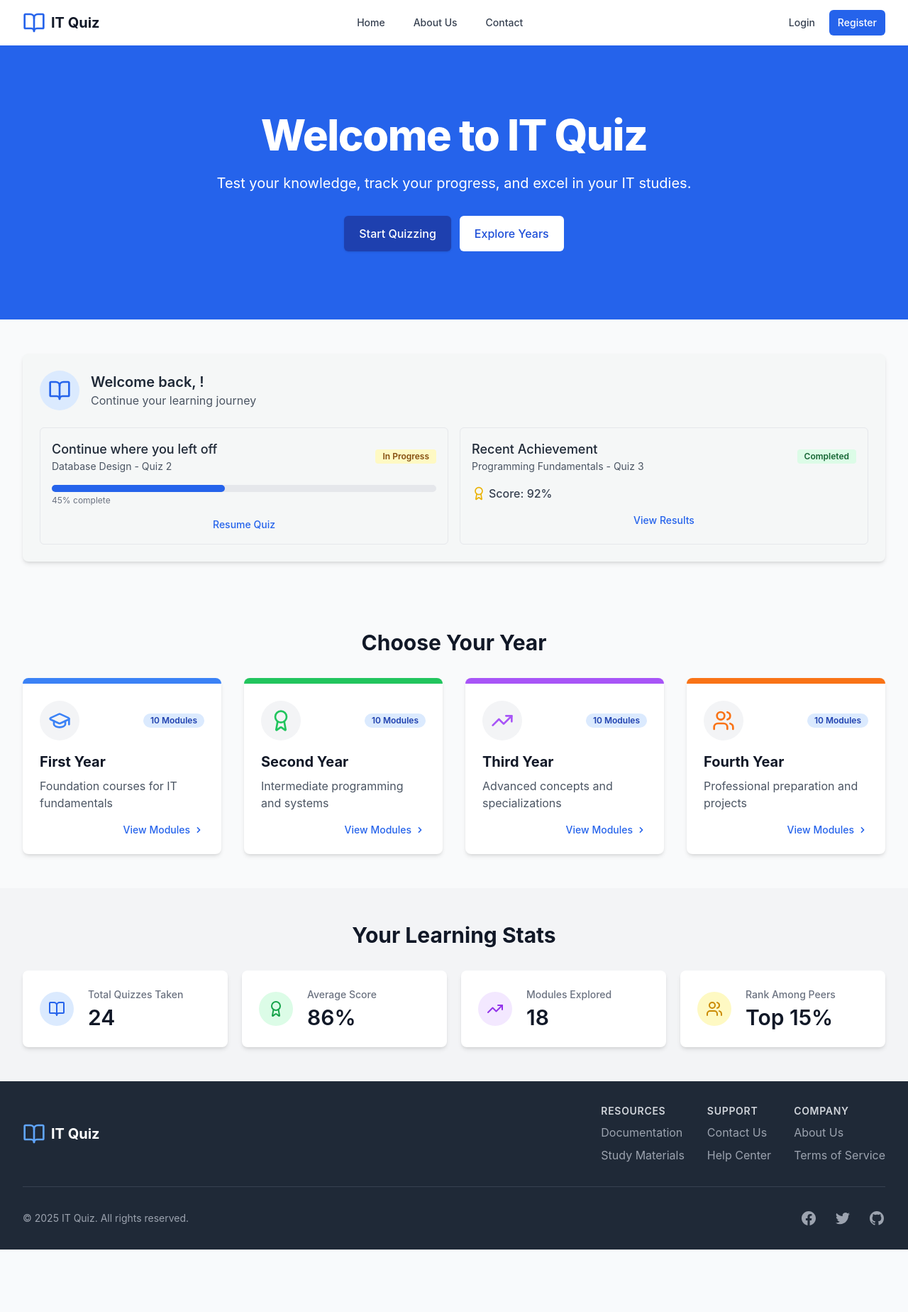
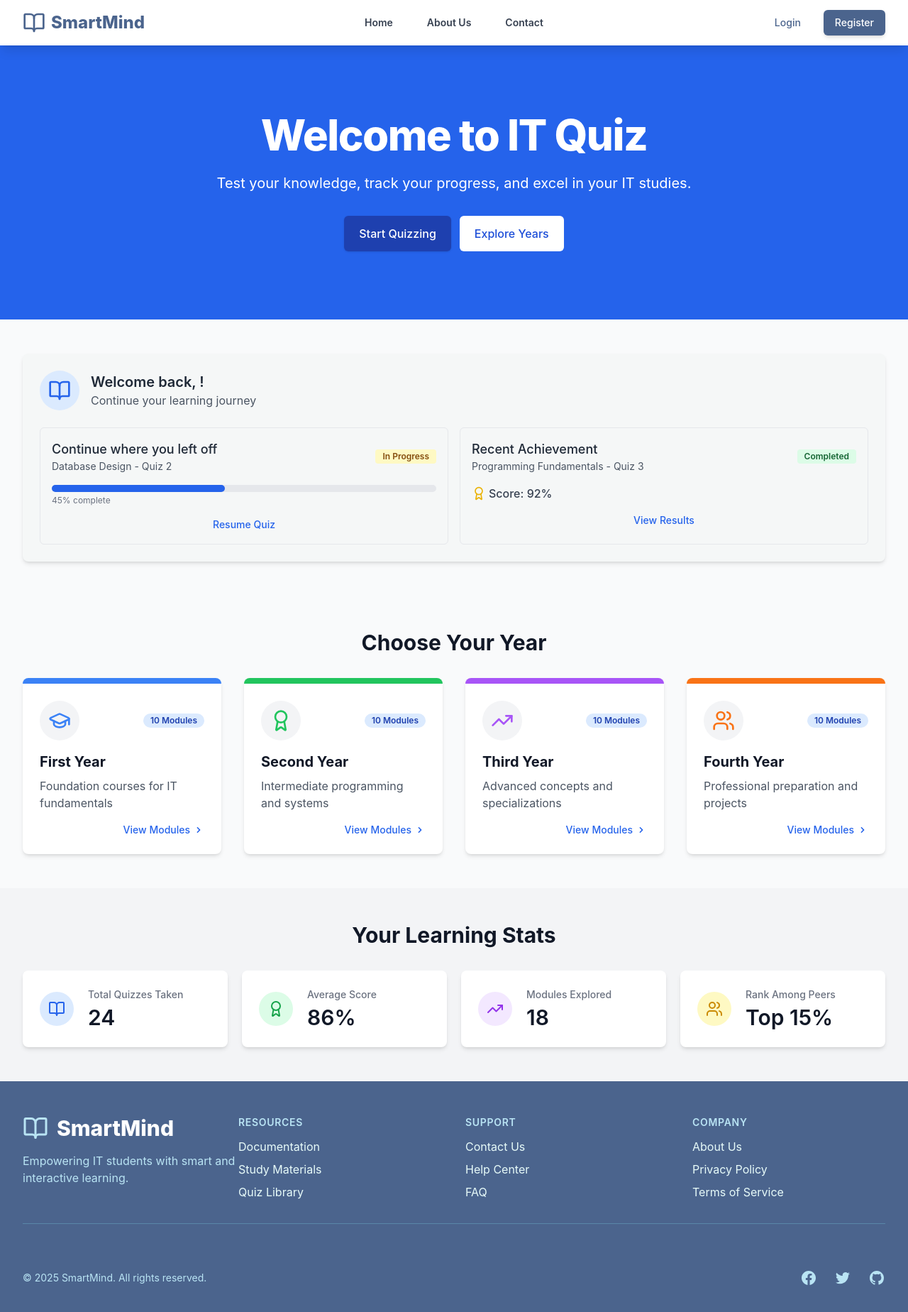
Before and after one commit to ImashaKalpani/Quiz-Website, a React (Vite) app in the folder quiz-web/: page / in a window 1280 px wide. Shown: the top 1848 px of the page at 71% size. Before the commit the page ends 1760 px from the top, so only its background shows below. Built offline with nearby package versions, Linux system fonts and the light colour scheme.

Commit message:
nav and footer update

```diff
--- a/quiz-web/src/components/Footer.tsx
+++ b/quiz-web/src/components/Footer.tsx
@@ -1,61 +1,89 @@
 import React from 'react';
 import { Link } from 'react-router-dom';
 import { BookOpenIcon } from 'lucide-react';
+
 const Footer: React.FC = () => {
-  return <footer className="bg-gray-800 text-white py-8">
+  return (
+    // Use smartmind-dark for the footer background and apply a subtle reveal animation on page load.
+    // text-smartmind-very-light for general text, and smartmind-light for hover effects.
+    <footer className="bg-smartmind-dark text-smartmind-very-light py-10 md:py-12 animate-page-reveal">
       <div className="max-w-7xl mx-auto px-4 sm:px-6 lg:px-8">
-        <div className="flex flex-col md:flex-row justify-between items-center">
-          <div className="flex items-center mb-4 md:mb-0">
-            <BookOpenIcon className="h-8 w-8 text-blue-400" />
-            <span className="ml-2 text-xl font-bold">IT Quiz</span>
+        {/* Top section: Logo and Navigation Links */}
+        <div className="flex flex-col md:flex-row justify-between items-center md:items-start border-b border-smartmind-medium pb-8 mb-8">
+          {/* Logo Section */}
+          <div className="flex flex-col items-center md:items-start mb-8 md:mb-0 md:w-1/4">
+            <Link to="/" className="flex items-center group">
+              <BookOpenIcon className="h-9 w-9 text-smartmind-light group-hover:text-smartmind-very-light transition-colors duration-300 transform group-hover:scale-105" />
+              <span className="ml-3 text-3xl font-extrabold text-white">SmartMind</span>
+            </Link>
+            <p className="mt-4 text-smartmind-light text-center md:text-left max-w-xs">
+              Empowering IT students with smart and interactive learning.
+            </p>
           </div>
-          <div className="flex flex-col md:flex-row md:space-x-8">
-            <div className="mb-4 md:mb-0 text-center md:text-left">
-              <h3 className="text-sm font-semibold text-gray-300 uppercase tracking-wider">
+
+          {/* Navigation Links Sections */}
+          <div className="grid grid-cols-1 sm:grid-cols-3 gap-8 md:gap-12 md:w-3/4">
+            <div className="text-center md:text-left">
+              <h3 className="text-sm font-semibold text-smartmind-light uppercase tracking-wider mb-3">
                 Resources
               </h3>
-              <ul className="mt-2 space-y-2">
+              <ul className="space-y-2">
                 <li>
-                  <a href="#" className="text-gray-400 hover:text-white">
+                  <a href="#" className="text-smartmind-very-light hover:text-smartmind-light transition-colors duration-200">
                     Documentation
                   </a>
                 </li>
                 <li>
-                  <a href="#" className="text-gray-400 hover:text-white">
+                  <a href="#" className="text-smartmind-very-light hover:text-smartmind-light transition-colors duration-200">
                     Study Materials
                   </a>
                 </li>
-              </ul>
-            </div>
-            <div className="mb-4 md:mb-0 text-center md:text-left">
-              <h3 className="text-sm font-semibold text-gray-300 uppercase tracking-wider">
-                Support
-              </h3>
-              <ul className="mt-2 space-y-2">
                 <li>
-                  <Link to="/contact" className="text-gray-400 hover:text-white">
-                    Contact Us
-                  </Link>
-                </li>
-                <li>
-                  <a href="#" className="text-gray-400 hover:text-white">
-                    Help Center
+                  <a href="#" className="text-smartmind-very-light hover:text-smartmind-light transition-colors duration-200">
+                    Quiz Library
                   </a>
                 </li>
               </ul>
             </div>
             <div className="text-center md:text-left">
-              <h3 className="text-sm font-semibold text-gray-300 uppercase tracking-wider">
+              <h3 className="text-sm font-semibold text-smartmind-light uppercase tracking-wider mb-3">
+                Support
+              </h3>
+              <ul className="space-y-2">
+                <li>
+                  <Link to="/contact" className="text-smartmind-very-light hover:text-smartmind-light transition-colors duration-200">
+                    Contact Us
+                  </Link>
+                </li>
+                <li>
+                  <a href="#" className="text-smartmind-very-light hover:text-smartmind-light transition-colors duration-200">
+                    Help Center
+                  </a>
+                </li>
+                <li>
+                  <a href="#" className="text-smartmind-very-light hover:text-smartmind-light transition-colors duration-200">
+                    FAQ
+                  </a>
+                </li>
+              </ul>
+            </div>
+            <div className="text-center md:text-left">
+              <h3 className="text-sm font-semibold text-smartmind-light uppercase tracking-wider mb-3">
                 Company
               </h3>
-              <ul className="mt-2 space-y-2">
+              <ul className="space-y-2">
                 <li>
-                  <Link to="/about" className="text-gray-400 hover:text-white">
+                  <Link to="/about" className="text-smartmind-very-light hover:text-smartmind-light transition-colors duration-200">
                     About Us
                   </Link>
                 </li>
                 <li>
-                  <a href="#" className="text-gray-400 hover:text-white">
+                  <a href="#" className="text-smartmind-very-light hover:text-smartmind-light transition-colors duration-200">
+                    Privacy Policy
+                  </a>
+                </li>
+                <li>
+                  <a href="#" className="text-smartmind-very-light hover:text-smartmind-light transition-colors duration-200">
                     Terms of Service
                   </a>
                 </li>
@@ -63,32 +91,34 @@ const Footer: React.FC = () => {
             </div>
           </div>
         </div>
-        <div className="mt-8 border-t border-gray-700 pt-8 flex flex-col md:flex-row justify-between items-center">
-          <p className="text-gray-400 text-sm">
-            © {new Date().getFullYear()} IT Quiz. All rights reserved.
+
+        {/* Bottom Section: Copyright and Social Icons */}
+        <div className="pt-8 flex flex-col md:flex-row justify-between items-center text-sm text-smartmind-light">
+          <p className="mb-4 md:mb-0 text-center md:text-left">
+            © {new Date().getFullYear()} SmartMind. All rights reserved.
           </p>
-          <div className="mt-4 md:mt-0 flex space-x-6">
-            <a href="#" className="text-gray-400 hover:text-white">
-              <span className="sr-only">Facebook</span>
-              <svg className="h-6 w-6" fill="currentColor" viewBox="0 0 24 24" aria-hidden="true">
+          <div className="flex space-x-6">
+            {/* Social Media Icons with smartmind colors */}
+            <a href="#" className="text-smartmind-light hover:text-white transition-colors duration-300 transform hover:scale-110" aria-label="Facebook">
+              <svg className="h-6 w-6" fill="currentColor" viewBox="0 0 24 24">
                 <path fillRule="evenodd" d="M22 12c0-5.523-4.477-10-10-10S2 6.477 2 12c0 4.991 3.657 9.128 8.438 9.878v-6.987h-2.54V12h2.54V9.797c0-2.506 1.492-3.89 3.777-3.89 1.094 0 2.238.195 2.238.195v2.46h-1.26c-1.243 0-1.63.771-1.63 1.562V12h2.773l-.443 2.89h-2.33v6.988C18.343 21.128 22 16.991 22 12z" clipRule="evenodd" />
               </svg>
             </a>
-            <a href="#" className="text-gray-400 hover:text-white">
-              <span className="sr-only">Twitter</span>
-              <svg className="h-6 w-6" fill="currentColor" viewBox="0 0 24 24" aria-hidden="true">
+            <a href="#" className="text-smartmind-light hover:text-white transition-colors duration-300 transform hover:scale-110" aria-label="Twitter">
+              <svg className="h-6 w-6" fill="currentColor" viewBox="0 0 24 24">
                 <path d="M8.29 20.251c7.547 0 11.675-6.253 11.675-11.675 0-.178 0-.355-.012-.53A8.348 8.348 0 0022 5.92a8.19 8.19 0 01-2.357.646 4.118 4.118 0 001.804-2.27 8.224 8.224 0 01-2.605.996 4.107 4.107 0 00-6.993 3.743 11.65 11.65 0 01-8.457-4.287 4.106 4.106 0 001.27 5.477A4.072 4.072 0 012.8 9.713v.052a4.105 4.105 0 003.292 4.022 4.095 4.095 0 01-1.853.07 4.108 4.108 0 003.834 2.85A8.233 8.233 0 012 18.407a11.616 11.616 0 006.29 1.84" />
               </svg>
             </a>
-            <a href="#" className="text-gray-400 hover:text-white">
-              <span className="sr-only">GitHub</span>
-              <svg className="h-6 w-6" fill="currentColor" viewBox="0 0 24 24" aria-hidden="true">
+            <a href="#" className="text-smartmind-light hover:text-white transition-colors duration-300 transform hover:scale-110" aria-label="GitHub">
+              <svg className="h-6 w-6" fill="currentColor" viewBox="0 0 24 24">
                 <path fillRule="evenodd" d="M12 2C6.477 2 2 6.484 2 12.017c0 4.425 2.865 8.18 6.839 9.504.5.092.682-.217.682-.483 0-.237-.008-.868-.013-1.703-2.782.605-3.369-1.343-3.369-1.343-.454-1.158-1.11-1.466-1.11-1.466-.908-.62.069-.608.069-.608 1.003.07 1.531 1.032 1.531 1.032.892 1.53 2.341 1.088 2.91.832.092-.647.35-1.088.636-1.338-2.22-.253-4.555-1.113-4.555-4.951 0-1.093.39-1.988 1.029-2.688-.103-.253-.446-1.272.098-2.65 0 0 .84-.27 2.75 1.026A9.564 9.564 0 0112 6.844c.85.004 1.705.115 2.504.337 1.909-1.296 2.747-1.027 2.747-1.027.546 1.379.202 2.398.1 2.651.64.7 1.028 1.595 1.028 2.688 0 3.848-2.339 4.695-4.566 4.943.359.309.678.92.678 1.855 0 1.338-.012 2.419-.012 2.747 0 .268.18.58.688.482A10.019 10.019 0 0022 12.017C22 6.484 17.522 2 12 2z" clipRule="evenodd" />
               </svg>
             </a>
           </div>
         </div>
       </div>
-    </footer>;
+    </footer>
+  );
 };
+
 export default Footer;
--- a/quiz-web/src/components/Navbar.tsx
+++ b/quiz-web/src/components/Navbar.tsx
@@ -1,11 +1,11 @@
 import React, { useState, useEffect } from 'react';
 import { Link, useNavigate } from 'react-router-dom';
-import { useAuth } from '../context/AuthContext';
+import { useAuth } from '../context/AuthContext'; // Assuming AuthContext provides user and logout
 import { MenuIcon, XIcon, BookOpenIcon, UserIcon, LogOutIcon } from 'lucide-react';
 
 const Navbar: React.FC = () => {
   const [isMenuOpen, setIsMenuOpen] = useState(false);
-  const { user, logout } = useAuth();
+  const { user, logout } = useAuth(); // Destructure user and logout from AuthContext
   const navigate = useNavigate();
 
   // State for profile photo URL
@@ -25,54 +25,77 @@ const Navbar: React.FC = () => {
   };
 
   return (
-    <nav className="bg-white shadow-2xl">
+    // Navbar container with shadow and a subtle entrance animation
+    <nav className="bg-white shadow-lg animate-page-reveal">
       <div className="max-w-7xl mx-auto px-4 sm:px-6 lg:px-8">
-        <div className="flex justify-between h-16">
-          <div className="flex">
-            <Link to="/" className="flex-shrink-0 flex items-center">
-              <BookOpenIcon className="h-8 w-8 text-blue-600" />
-              <span className="ml-2 text-xl font-bold text-gray-900">IT Quiz</span>
+        <div className="flex justify-between h-16 items-center">
+          {/* Logo Section */}
+          <div className="flex-shrink-0 flex items-center">
+            <Link to="/" className="flex items-center group">
+              <BookOpenIcon className="h-8 w-8 text-smartmind-dark group-hover:text-smartmind-medium transition-colors duration-300 transform group-hover:scale-105" />
+              <span className="ml-2 text-2xl font-extrabold text-smartmind-dark group-hover:text-smartmind-medium transition-colors duration-300">SmartMind</span>
             </Link>
           </div>
 
+          {/* Desktop Navigation Links */}
           <div className="hidden sm:ml-6 sm:flex sm:items-center">
-            <div className="flex space-x-4">
-              <Link to="/" className="px-3 py-2 rounded-md text-sm font-medium text-gray-700 hover:text-blue-600 hover:bg-gray-50">
+            <div className="flex space-x-6">
+              <Link
+                to="/"
+                className="px-3 py-2 rounded-md text-sm font-semibold text-gray-700
+                           hover:text-smartmind-dark hover:bg-smartmind-very-light
+                           transition-all duration-300 transform hover:scale-105"
+              >
                 Home
               </Link>
-              <Link to="/about" className="px-3 py-2 rounded-md text-sm font-medium text-gray-700 hover:text-blue-600 hover:bg-gray-50">
+              <Link
+                to="/about"
+                className="px-3 py-2 rounded-md text-sm font-semibold text-gray-700
+                           hover:text-smartmind-dark hover:bg-smartmind-very-light
+                           transition-all duration-300 transform hover:scale-105"
+              >
                 About Us
               </Link>
-              <Link to="/contact" className="px-3 py-2 rounded-md text-sm font-medium text-gray-700 hover:text-blue-600 hover:bg-gray-50">
+              <Link
+                to="/contact"
+                className="px-3 py-2 rounded-md text-sm font-semibold text-gray-700
+                           hover:text-smartmind-dark hover:bg-smartmind-very-light
+                           transition-all duration-300 transform hover:scale-105"
+              >
                 Contact
               </Link>
             </div>
           </div>
 
+          {/* Desktop Auth Section */}
           <div className="hidden sm:ml-6 sm:flex sm:items-center">
-            <div className="flex items-center">
+            <div className="flex items-center space-x-4">
               {user ? (
                 <>
                   <Link
                     to="/profile"
-                    className="flex items-center mr-4 px-3 py-2 rounded-md text-sm font-medium text-gray-700 hover:text-blue-600 hover:bg-gray-50"
+                    className="flex items-center px-3 py-2 rounded-full text-sm font-medium text-smartmind-dark
+                               hover:text-smartmind-medium hover:bg-smartmind-very-light
+                               transition-all duration-300 transform hover:scale-105 group"
                   >
                     {profilePhoto ? (
                       <img
                         src={profilePhoto}
                         alt="Profile"
-                        className="h-6 w-6 rounded-full object-cover mr-2"
+                        className="h-7 w-7 rounded-full object-cover mr-2 border-2 border-smartmind-light group-hover:border-smartmind-medium transition-colors duration-300"
                       />
                     ) : (
-                      <UserIcon className="h-5 w-5 mr-1" />
+                      <UserIcon className="h-6 w-6 mr-1 text-smartmind-medium group-hover:text-smartmind-dark" />
                     )}
-                    <span>{user?.name}</span>
+                    <span className="truncate max-w-[80px]">{user?.name}</span>
                   </Link>
                   <button
                     onClick={handleLogout}
-                    className="flex items-center px-3 py-2 border border-transparent text-sm font-medium rounded-md text-white bg-blue-600 hover:bg-blue-700"
+                    className="flex items-center px-4 py-2 border border-transparent text-sm font-medium rounded-md
+                               text-white bg-smartmind-dark hover:bg-smartmind-medium
+                               shadow-md hover:shadow-lg transition-all duration-300 transform hover:scale-105"
                   >
-                    <LogOutIcon className="h-4 w-4 mr-1" />
+                    <LogOutIcon className="h-4 w-4 mr-2" />
                     Logout
                   </button>
                 </>
@@ -80,13 +103,17 @@ const Navbar: React.FC = () => {
                 <>
                   <Link
                     to="/login"
-                    className="px-3 py-2 rounded-md text-sm font-medium text-gray-700 hover:text-blue-600 hover:bg-gray-50"
+                    className="px-4 py-2 rounded-md text-sm font-medium text-smartmind-dark
+                               hover:text-smartmind-medium hover:bg-smartmind-very-light
+                               transition-all duration-300 transform hover:scale-105"
                   >
                     Login
                   </Link>
                   <Link
                     to="/register"
-                    className="ml-2 px-3 py-2 rounded-md text-sm font-medium text-white bg-blue-600 hover:bg-blue-700"
+                    className="ml-2 px-4 py-2 rounded-md text-sm font-medium
+                               text-white bg-smartmind-dark hover:bg-smartmind-medium
+                               shadow-md hover:shadow-lg transition-all duration-300 transform hover:scale-105"
                   >
                     Register
                   </Link>
@@ -95,67 +122,86 @@ const Navbar: React.FC = () => {
             </div>
           </div>
 
+          {/* Mobile Menu Button */}
           <div className="flex items-center sm:hidden">
             <button
               onClick={() => setIsMenuOpen(!isMenuOpen)}
-              className="inline-flex items-center justify-center p-2 rounded-md text-gray-400 hover:text-gray-500 hover:bg-gray-100"
+              className="inline-flex items-center justify-center p-2 rounded-md text-smartmind-dark
+                         hover:text-smartmind-medium hover:bg-smartmind-very-light
+                         focus:outline-none focus:ring-2 focus:ring-inset focus:ring-smartmind-medium"
+              aria-expanded={isMenuOpen ? "true" : "false"}
+              aria-controls="mobile-menu"
             >
-              {isMenuOpen ? <XIcon className="h-6 w-6" /> : <MenuIcon className="h-6 w-6" />}
+              <span className="sr-only">Open main menu</span>
+              {isMenuOpen ? (
+                <XIcon className="h-6 w-6 transition-transform duration-300 rotate-90" />
+              ) : (
+                <MenuIcon className="h-6 w-6 transition-transform duration-300" />
+              )}
             </button>
           </div>
         </div>
       </div>
 
+      {/* Mobile Menu */}
       {isMenuOpen && (
-        <div className="sm:hidden">
-          <div className="pt-2 pb-3 space-y-1">
+        <div className="sm:hidden bg-white shadow-lg pb-4" id="mobile-menu">
+          <div className="pt-2 pb-3 space-y-2 px-2">
             <Link
               to="/"
-              className="block px-3 py-2 rounded-md text-base font-medium text-gray-700 hover:text-blue-600 hover:bg-gray-50"
+              className="block px-3 py-2 rounded-md text-base font-medium text-gray-700
+                         hover:text-smartmind-dark hover:bg-smartmind-very-light
+                         transition-colors duration-200"
               onClick={() => setIsMenuOpen(false)}
             >
               Home
             </Link>
             <Link
               to="/about"
-              className="block px-3 py-2 rounded-md text-base font-medium text-gray-700 hover:text-blue-600 hover:bg-gray-50"
+              className="block px-3 py-2 rounded-md text-base font-medium text-gray-700
+                         hover:text-smartmind-dark hover:bg-smartmind-very-light
+                         transition-colors duration-200"
               onClick={() => setIsMenuOpen(false)}
             >
               About Us
             </Link>
             <Link
               to="/contact"
-              className="block px-3 py-2 rounded-md text-base font-medium text-gray-700 hover:text-blue-600 hover:bg-gray-50"
+              className="block px-3 py-2 rounded-md text-base font-medium text-gray-700
+                         hover:text-smartmind-dark hover:bg-smartmind-very-light
+                         transition-colors duration-200"
               onClick={() => setIsMenuOpen(false)}
             >
               Contact
             </Link>
           </div>
 
-          <div className="pt-4 pb-3 border-t border-gray-200">
+          <div className="pt-4 pb-3 border-t border-smartmind-light">
             {user ? (
               <>
-                <div className="flex items-center px-4">
+                <div className="flex items-center px-4 mb-4">
                   <div className="flex-shrink-0">
                     {profilePhoto ? (
                       <img
                         src={profilePhoto}
                         alt="Profile"
-                        className="h-10 w-10 rounded-full object-cover"
+                        className="h-10 w-10 rounded-full object-cover border-2 border-smartmind-light"
                       />
                     ) : (
-                      <UserIcon className="h-10 w-10 text-gray-400 bg-gray-100 rounded-full p-2" />
+                      <UserIcon className="h-10 w-10 text-smartmind-medium bg-smartmind-very-light rounded-full p-2" />
                     )}
                   </div>
                   <div className="ml-3">
-                    <div className="text-base font-medium text-gray-800">{user?.name}</div>
+                    <div className="text-base font-semibold text-gray-800">{user?.name}</div>
                     <div className="text-sm font-medium text-gray-500">{user?.email}</div>
                   </div>
                 </div>
-                <div className="mt-3 space-y-1">
+                <div className="space-y-1 px-2">
                   <Link
                     to="/profile"
-                    className="block w-full text-left px-4 py-2 text-base font-medium text-gray-500 hover:text-gray-800 hover:bg-gray-100"
+                    className="block w-full text-left px-3 py-2 rounded-md text-base font-medium text-gray-700
+                               hover:text-smartmind-dark hover:bg-smartmind-very-light
+                               transition-colors duration-200"
                     onClick={() => setIsMenuOpen(false)}
                   >
                     Your Profile
@@ -165,25 +211,31 @@ const Navbar: React.FC = () => {
                       handleLogout();
                       setIsMenuOpen(false);
                     }}
-                    className="block w-full text-left px-4 py-2 text-base font-medium text-gray-500 hover:text-gray-800 hover:bg-gray-100"
+                    className="block w-full text-left px-3 py-2 rounded-md text-base font-medium text-gray-700
+                               hover:text-smartmind-dark hover:bg-smartmind-very-light
+                               transition-colors duration-200"
                   >
                     Sign out
                   </button>
                 </div>
               </>
             ) : (
-              <div className="space-y-1 px-4">
+              <div className="space-y-2 px-2">
                 <Link
                   to="/login"
                   onClick={() => setIsMenuOpen(false)}
-                  className="block w-full text-left px-4 py-2 text-base font-medium text-white bg-blue-600 hover:bg-blue-700 rounded-md"
+                  className="block w-full text-center px-4 py-2 text-base font-medium
+                             text-white bg-smartmind-dark hover:bg-smartmind-medium
+                             rounded-md shadow-md transition-all duration-300 transform hover:scale-[1.01]"
                 >
                   Login
                 </Link>
                 <Link
                   to="/register"
                   onClick={() => setIsMenuOpen(false)}
-                  className="block w-full text-left px-4 py-2 text-base font-medium text-white bg-blue-600 hover:bg-blue-700 rounded-md"
+                  className="block w-full text-center px-4 py-2 text-base font-medium
+                             text-white bg-smartmind-dark hover:bg-smartmind-medium
+                             rounded-md shadow-md transition-all duration-300 transform hover:scale-[1.01]"
                 >
                   Register
                 </Link>
```
Also changed, not shown: 1 other file (tests, documents, lock files or other folders).
